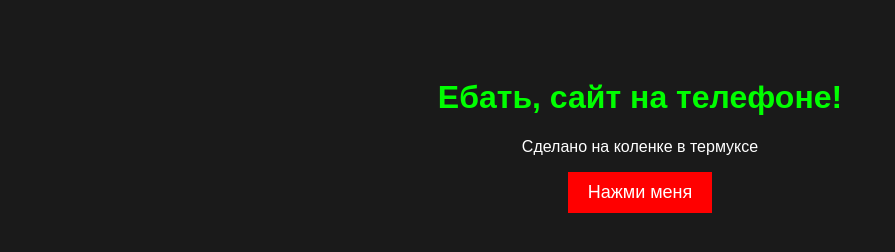
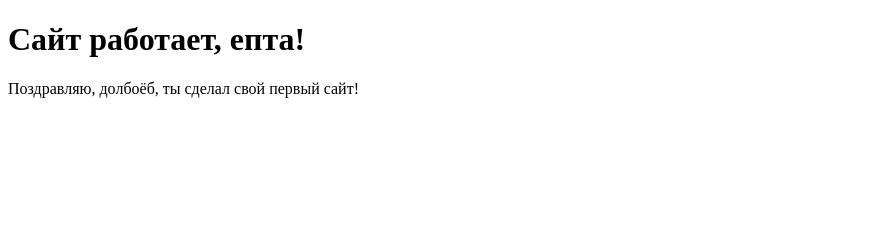
Before and after one commit to timurdysecev2-bot/Freebobux, a plain HTML site: page index.html in a window 1280 px wide. Shown: the whole page, without its empty margins (0-895 px from the left). Drawn offline with Linux system fonts and the light colour scheme.

Commit message:
index.html

```diff
--- a/index.html
+++ b/index.html
@@ -1,33 +1,11 @@
 <!DOCTYPE html>
 <html>
 <head>
-    <title>Сайт с термукса</title>
-    <style>
-        body {
-            font-family: Arial;
-            background: #1a1a1a;
-            color: white;
-            text-align: center;
-            padding: 50px;
-        }
-        h1 { color: #00ff00; }
-        button {
-            background: #ff0000;
-            color: white;
-            border: none;
-            padding: 10px 20px;
-            font-size: 18px;
-            cursor: pointer;
-        }
-    </style>
+    <title>Бесплатные бобуксы</title>
+    <meta charset="UTF-8">
 </head>
 <body>
-    <h1>Ебать, сайт на телефоне!</h1>
-    <p>Сделано на коленке в термуксе</p>
-    <button onclick="alert('Ты чевой-то нажал, долбоёб?')">Нажми меня</button>
-
-    <script>
-        console.log("Сайт работает, епта");
-    </script>
+    <h1>Сайт работает, епта!</h1>
+    <p>Поздравляю, долбоёб, ты сделал свой первый сайт!</p>
 </body>
 </html>
```
